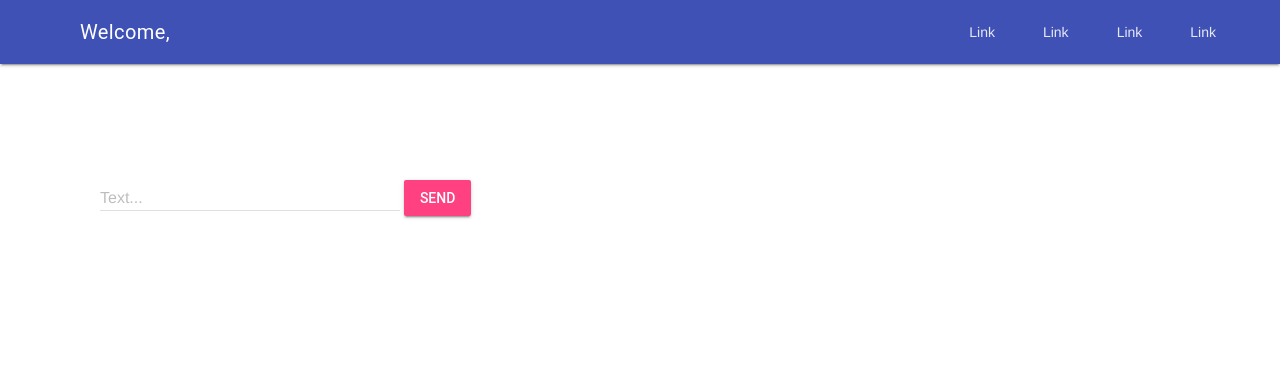
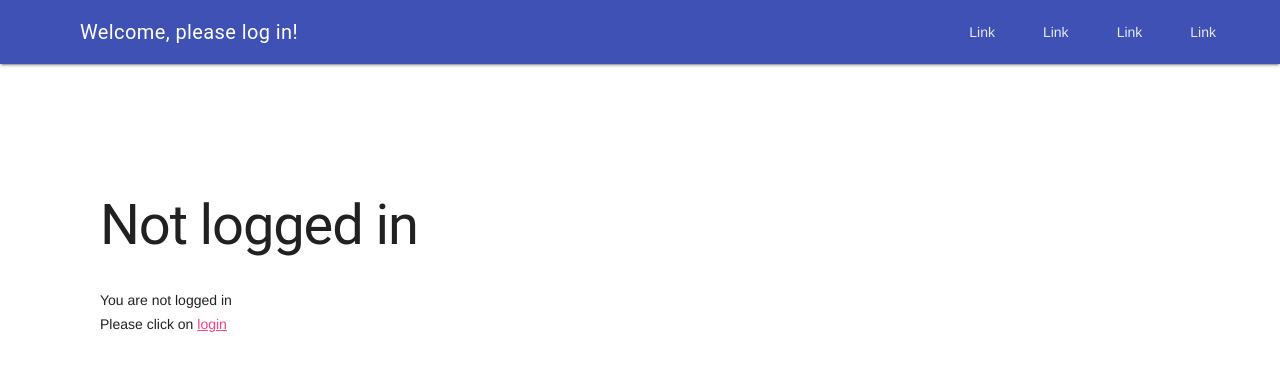
Before and after one commit to AnneEberhard/Django-ChatApp, a Django app: template chat/templates/chat/index.html in a window 1280 px wide. Shown: the top 371 px of the page. Run offline with Django 5.2, Linux system fonts and the light colour scheme; the template is opened without the code that fills it, so the values that code supplies are empty.

Commit message:
user authentication built

```diff
--- a/chat/templates/chat/index.html
+++ b/chat/templates/chat/index.html
@@ -24,9 +24,11 @@
   <header class="mdl-layout__header">
     <div class="mdl-layout__header-row">
       <!-- Title -->
-      <span class="mdl-layout-title"
-        >Welcome, {{ request.user.first_name }}</span
-      >
+      {% if request.user.is_authenticated %}
+        <span class="mdl-layout-title">Welcome, {{ request.user.first_name }}</span>
+      {% else %}
+      <span class="mdl-layout-title">Welcome, please log in!</span>
+      {% endif %}
       <!-- Add spacer, to align navigation to the right -->
       <div class="mdl-layout-spacer"></div>
       <!-- Navigation. We hide it in small screens. -->
@@ -49,28 +51,35 @@
   </div>
   <main class="mdl-layout__content">
     <div class="page-content">
-
+      {% if request.user.is_authenticated %}
         {% for message in messages %}
           <div>
-       <span class="colorGrey">[{{ message.created_at }}]</span> {{ message.author.first_name }}: <i>{{ message.text }}</i>
+            <span class="colorGrey">[{{ message.created_at }}]</span>
+            {{ message.author.first_name }}: <i>{{ message.text }}</i>
           </div>
         {% endfor %}
 
-
         <form action="/chat/" method="post">
           {% csrf_token %}
-        <div
-          class="mdl-textfield mdl-js-textfield mdl-textfield--floating-label">
-          <input class="mdl-textfield__input" name="textmessage" type="text" id="sample3" />
+          <div class="mdl-textfield mdl-js-textfield mdl-textfield--floating-label">
+            <input
+              class="mdl-textfield__input"
+              name="textmessage"
+              type="text"
+              id="sample3"
+            />
             <label class="mdl-textfield__label" for="sample3">Text...</label>
           </div>
           <button
-        class="mdl-button mdl-js-button mdl-button--raised mdl-js-ripple-effect mdl-button--accent">
-        Send
-      </button>
+            class="mdl-button mdl-js-button mdl-button--raised mdl-js-ripple-effect mdl-button--accent"
+          >Send</button>
         </form>
 
-
+      {% else %}
+            <h1>Not logged in</h1>
+            <p>You are not logged in<br>
+            Please click on <a href="">login</a></p>
+      {% endif %}
     </div>
   </main>
 </div>
--- a/chat/views.py
+++ b/chat/views.py
@@ -2,9 +2,10 @@ from django.shortcuts import render
 from .models import Chat, Message
 
 def index(request):
+    username = request.user.first_name if request.user.is_authenticated else "DefaultUsername"
     if request.method == 'POST':
         print("Received data " + request.POST['textmessage'])
         myChat = Chat.objects.get(id=1)
         Message.objects.create(text=request.POST['textmessage'], chat=myChat, author=request.user, receiver=request.user)
     chatMessages = Message.objects.filter(chat__id=1)
-    return render(request, 'chat/index.html', {'messages': chatMessages,'username': request.user.first_name })
+    return render(request, 'chat/index.html', {'messages': chatMessages,'username': username })
```
Also changed, not shown: db.sqlite3. Lines whose indentation alone changed are shown as unchanged.
